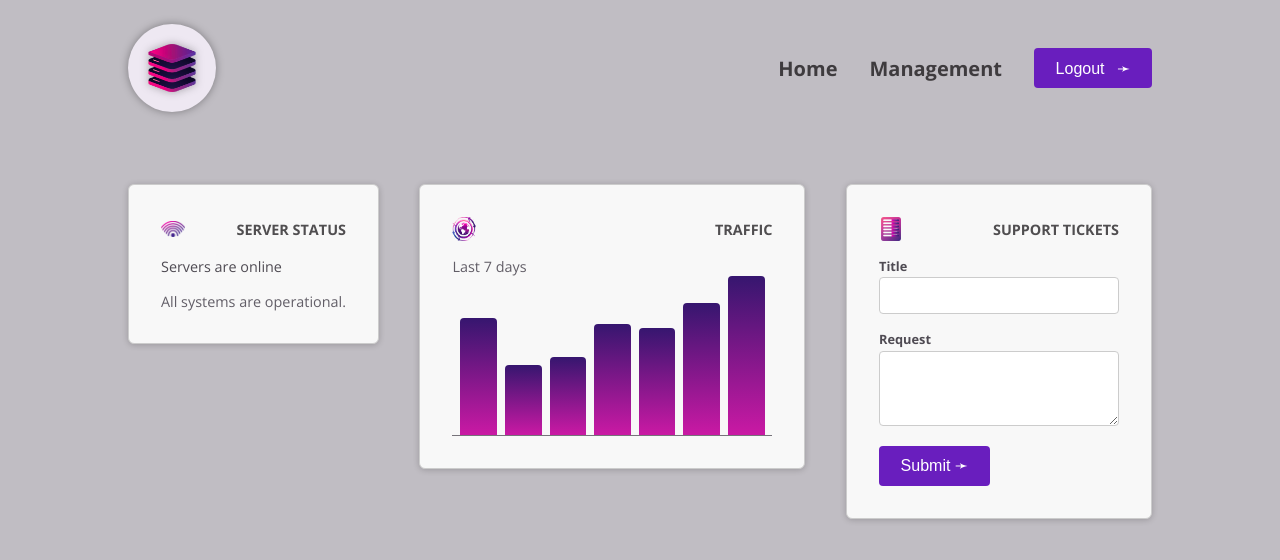
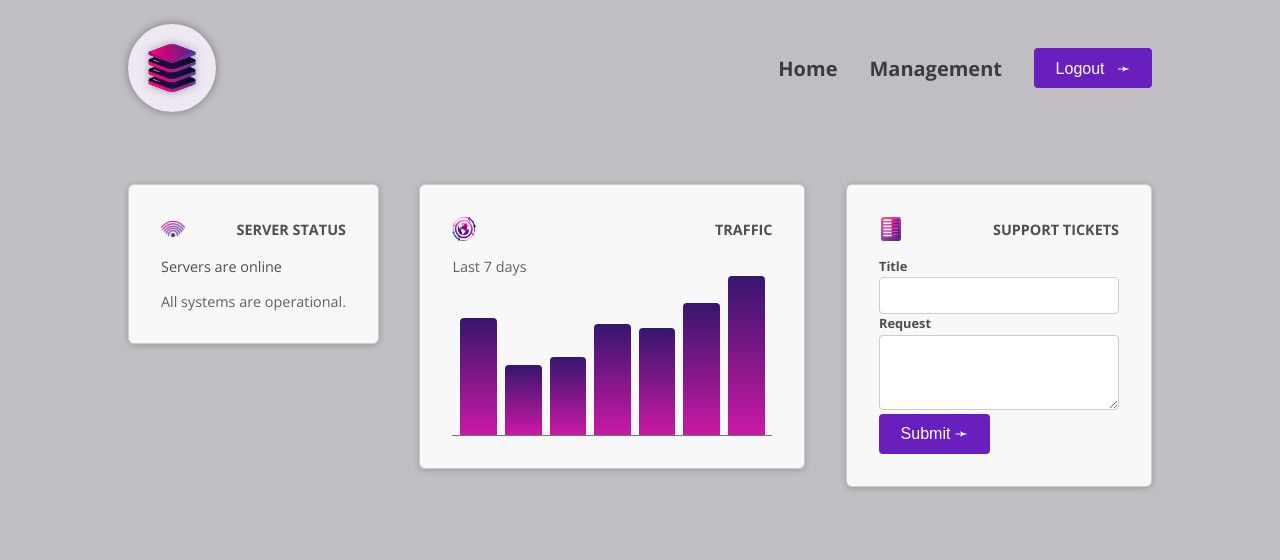
Before and after one commit to adnangit1/angular-managment, an Angular app: page / in a window 1280 px wide. Shown: the top 560 px of the page. Built offline with nearby package versions, Linux system fonts and the light colour scheme.

Commit message:
new control component

```diff
--- a/src/app/dashboard/tickets/new-ticket/new-ticket.component.html
+++ b/src/app/dashboard/tickets/new-ticket/new-ticket.component.html
@@ -1,12 +1,11 @@
 <form>
-<p>
-<label>Title</label>
+<app-control label="Title" >
 <input name="title" id="title"/>
-</p>
-<p>
+</app-control>
+<app-control label="Request" >
 <label>Request</label>
 <textarea name="request" id="request" rows="3"></textarea>
-</p>
+</app-control>
 <p>
 <button>
 Submit
--- a/src/app/dashboard/tickets/new-ticket/new-ticket.component.ts
+++ b/src/app/dashboard/tickets/new-ticket/new-ticket.component.ts
@@ -1,10 +1,11 @@
 import { Component } from '@angular/core';
 import { ButtonComponent } from "../../../shared/button/button.component";
+import { ControlComponent } from "../../../shared/control/control.component";
 
 @Component({
   selector: 'app-new-ticket',
   standalone: true,
-  imports: [ButtonComponent],
+  imports: [ButtonComponent, ControlComponent],
   templateUrl: './new-ticket.component.html',
   styleUrl: './new-ticket.component.css'
 })
--- a/src/app/shared/button/button.component.ts
+++ b/src/app/shared/button/button.component.ts
@@ -1,7 +1,7 @@
 import { Component } from '@angular/core';
 
 @Component({
-  selector: ' button[appButton] ',
+  selector: ' button[appButton], a[appButton]',
   standalone: true,
   imports: [],
   templateUrl: './button.component.html',
--- /dev/null
+++ b/src/app/shared/control/control.component.html
@@ -0,0 +1,4 @@
+<p>
+<label> {{label()}} </label>
+<ng-content select="input, textarea" />
+</p>
--- /dev/null
+++ b/src/app/shared/control/control.component.ts
@@ -0,0 +1,12 @@
+import { Component, Input, input } from '@angular/core';
+
+@Component({
+  selector: 'app-control',
+  standalone: true,
+  imports: [],
+  templateUrl: './control.component.html',
+  styleUrl: './control.component.css'
+})
+export class ControlComponent {
+  label = input.required<string>();
+}
```
Also changed, not shown: src/app/shared/control/control.component.css (added).
